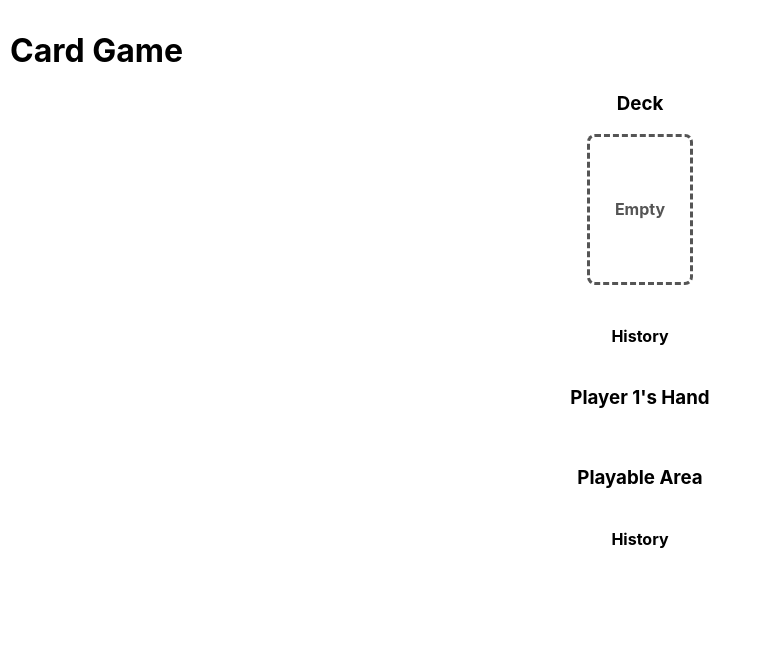
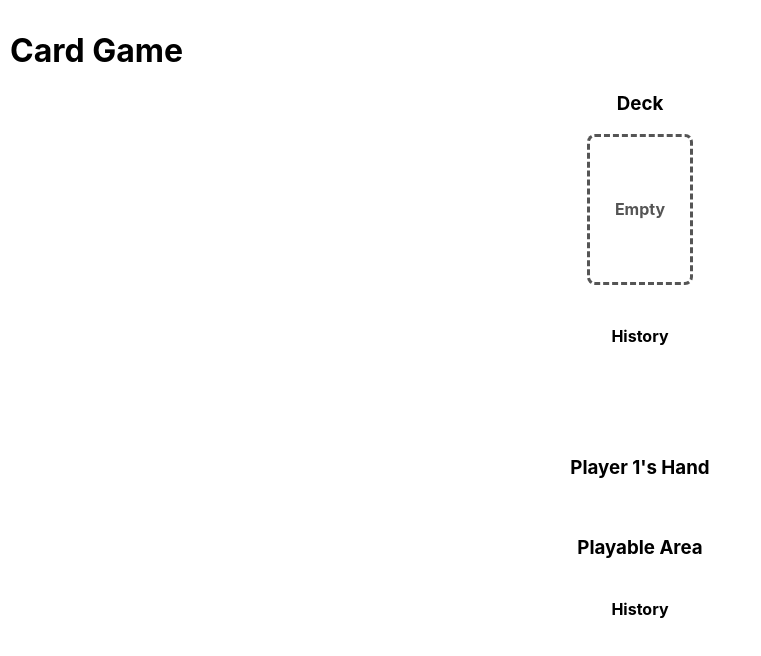
Before and after one commit to SamuelWeese/Cards-UI-Project4, a React (Create React App) app: page / in a window 1280 px wide. Shown: the top 656 px of the page, without its empty margins (0-761 px from the left). Built offline with nearby package versions, Linux system fonts and the light colour scheme.

Commit message:
added scrollbox

```diff
--- a/src/Deck.tsx
+++ b/src/Deck.tsx
@@ -1,4 +1,4 @@
-import React from 'react';
+import React, { useEffect, useRef } from 'react';
 import Card from './Card';
 
 interface DeckProps {
@@ -8,6 +8,13 @@ interface DeckProps {
 
 const Deck: React.FC<DeckProps> = ({ onDrawCard, history }) => {
   const isDeck = history.length > 0;
+  const historyRef = useRef<HTMLDivElement>(null);
+
+  useEffect(() => {
+    if (historyRef.current) {
+      historyRef.current.scrollTop = historyRef.current.scrollHeight;
+    }
+  }, [history]);
 
   return (
     <div style={{ textAlign: 'center', marginBottom: '20px' }}>
@@ -46,6 +53,14 @@ const Deck: React.FC<DeckProps> = ({ onDrawCard, history }) => {
         )}
       </div>
       <h4>History</h4>
+      <div
+        ref={historyRef}
+        style={{
+          maxHeight: '50px',
+          minHeight: '50px',
+          overflowY: 'scroll',
+        }}
+      >
         <ul style={{ listStyleType: 'none', padding: 0 }}>
           {history.map((entry, index) => (
             <li key={index} style={{ fontSize: '0.9rem' }}>
@@ -54,6 +69,7 @@ const Deck: React.FC<DeckProps> = ({ onDrawCard, history }) => {
           ))}
         </ul>
       </div>
+    </div>
   );
 };
 
```
Lines whose indentation alone changed are shown as unchanged.
